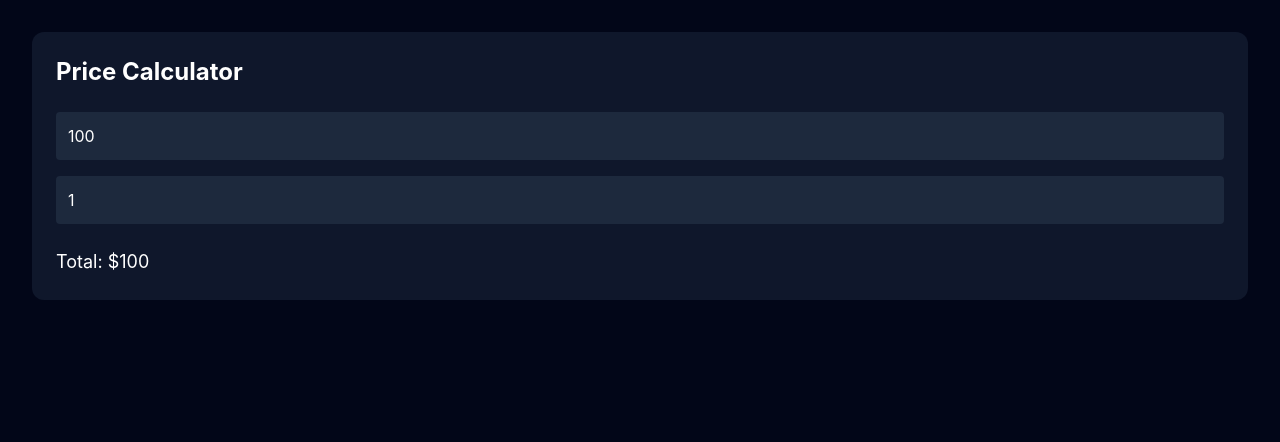
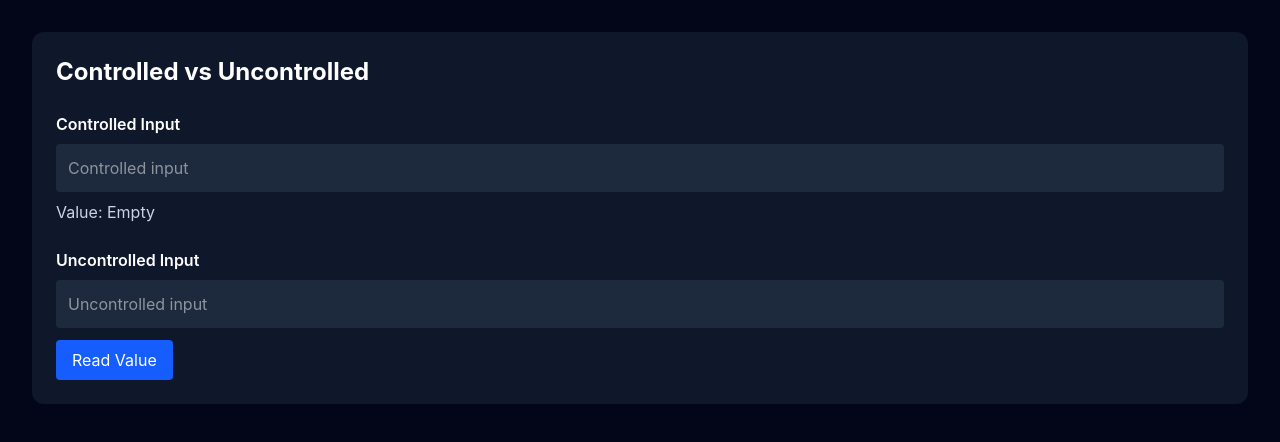
Before and after one commit to foysaliio/React-Mastery-Journey, a React (Vite) app: page / in a window 1280 px wide. Shown: the top 442 px of the page. Built offline with nearby package versions, Linux system fonts and the light colour scheme.

Commit message:
feat(react): compare controlled and uncontrolled components

```diff
--- a/src/App.tsx
+++ b/src/App.tsx
@@ -1,9 +1,9 @@
-import PriceCalculator from "./Components/PriceCalculator";
+import InputComparison from "./Components/InputComparison";
 
 function App() {
   return (
     <main className="min-h-screen bg-slate-950 p-8">
-      <PriceCalculator />
+      <InputComparison />
     </main>
   );
 }
--- /dev/null
+++ b/src/Components/InputComparison.tsx
@@ -0,0 +1,58 @@
+import { useRef, useState } from "react";
+
+function InputComparison() {
+  const [controlledName, setControlledName] = useState<string>("");
+
+  const uncontrolledRef = useRef<HTMLInputElement>(null);
+
+  const showUncontrolledValue = (): void => {
+    const value = uncontrolledRef.current?.value;
+
+    console.log("Uncontrolled value:", value);
+  };
+
+  return (
+    <section className="rounded-xl bg-slate-900 p-6 text-white">
+      <h2 className="text-2xl font-bold">Controlled vs Uncontrolled</h2>
+
+      <div className="mt-6 space-y-6">
+        <div>
+          <h3 className="font-semibold">Controlled Input</h3>
+
+          <input
+            type="text"
+            value={controlledName}
+            onChange={(event) => setControlledName(event.currentTarget.value)}
+            placeholder="Controlled input"
+            className="mt-2 w-full rounded bg-slate-800 p-3"
+          />
+
+          <p className="mt-2 text-slate-300">
+            Value: {controlledName || "Empty"}
+          </p>
+        </div>
+
+        <div>
+          <h3 className="font-semibold">Uncontrolled Input</h3>
+
+          <input
+            ref={uncontrolledRef}
+            type="text"
+            placeholder="Uncontrolled input"
+            className="mt-2 w-full rounded bg-slate-800 p-3"
+          />
+
+          <button
+            type="button"
+            onClick={showUncontrolledValue}
+            className="mt-3 rounded bg-blue-600 px-4 py-2"
+          >
+            Read Value
+          </button>
+        </div>
+      </div>
+    </section>
+  );
+}
+
+export default InputComparison;
--- a/src/Components/PriceCalculator.tsx
+++ /dev/null
@@ -1,34 +0,0 @@
-import { useState } from "react";
-
-function PriceCalculator() {
-  const [price, setPrice] = useState<number>(100);
-  const [quantity, setQuantity] = useState<number>(1);
-
-  const total: number = price * quantity;
-
-  return (
-    <section className="rounded-xl bg-slate-900 p-6 text-white">
-      <h2 className="text-2xl font-bold">Price Calculator</h2>
-
-      <div className="mt-6 space-y-4">
-        <input
-          type="number"
-          value={price}
-          onChange={(event) => setPrice(Number(event.currentTarget.value))}
-          className="w-full rounded bg-slate-800 p-3"
-        />
-
-        <input
-          type="number"
-          value={quantity}
-          onChange={(event) => setQuantity(Number(event.currentTarget.value))}
-          className="w-full rounded bg-slate-800 p-3"
-        />
-      </div>
-
-      <p className="mt-6 text-lg">Total: ${total}</p>
-    </section>
-  );
-}
-
-export default PriceCalculator;
```
